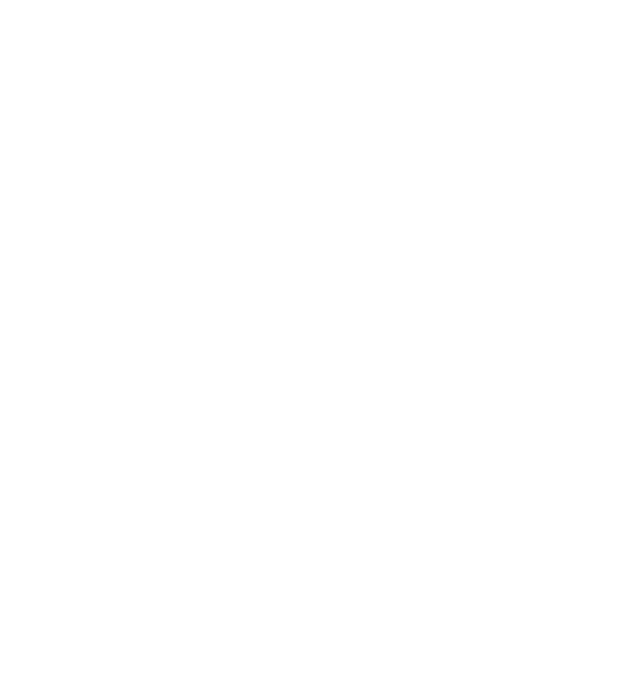
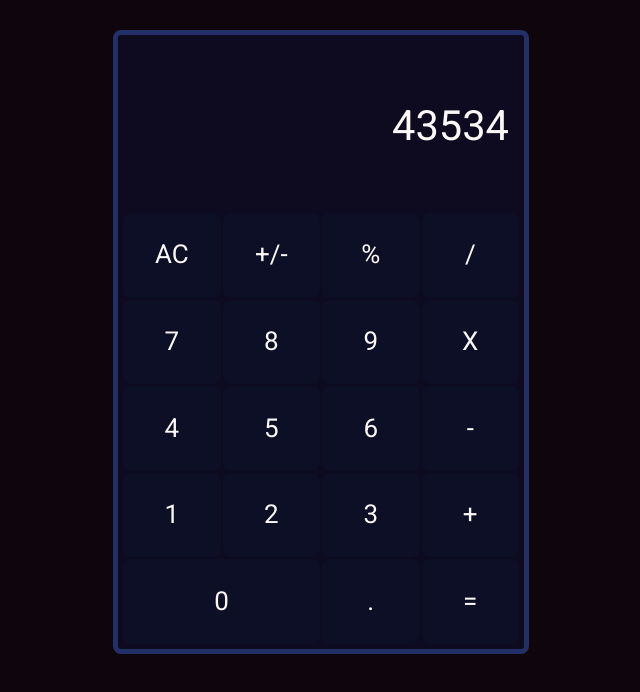
Before and after one commit to nyaremiy/js-calculator, a website: page index.html in a window 1280 px wide. Shown: the whole page, without its empty margins (319-959 px from the left). Drawn offline with Linux system fonts and the light colour scheme.

Commit message:
Wrote styles and html markup

```diff
--- a/css/style.css
+++ b/css/style.css
@@ -0,0 +1,154 @@
+* {
+  box-sizing: border-box;
+  padding: 0;
+  margin: 0;
+}
+
+:root {
+  --c-border-calc: #223067;
+  --index: calc(1vh + 1vw);
+  --c-bg-calc: #0e0a1f;
+  --c-btn: #0d0f26;
+  --c-bg: #0f050c;
+  --text: #fcf8f7;
+  --font: 'Roboto';
+  --b-radius: 8px;
+}
+
+body {
+  font-family: var(--font), sans-serif;
+  background-color: var(--c-bg);
+}
+
+.main-calcultor {
+  border: 5px solid var(--c-border-calc);
+  background-color: var(--c-bg-calc);
+  height: calc(var(--index) * 30);
+  border-radius: var(--b-radius);
+  width: calc(var(--index) * 20);
+  color: var(--text);
+  margin: 30px auto;
+  padding: 5px;
+}
+
+.main-calcultor__wrapper {
+  height: 100%;
+  width: 100%;
+  display: grid;
+  grid-template-columns: 1fr 1fr 1fr 1fr;
+  grid-template-rows: 1fr 1fr 1fr 1fr 1fr 1fr 1fr;
+  grid-auto-rows: 1fr;
+  gap: 2px 2px;
+  grid-auto-flow: column;
+  justify-items: center;
+  grid-template-areas:
+    'screen screen screen screen'
+    'screen screen screen screen'
+    'AC pm rate division'
+    'seven eight nine multiplication'
+    'four five six minus'
+    'one two three plus'
+    'zero zero dot equal';
+}
+
+.screen {
+  font-size: calc(var(--index) / 0.5);
+  background: transparent;
+  justify-content: end;
+  align-items: center;
+  grid-area: screen;
+  padding: 10px;
+  display: flex;
+  width: 100%;
+}
+
+.AC {
+  grid-area: AC;
+}
+
+.pm {
+  grid-area: pm;
+}
+
+.rate {
+  grid-area: rate;
+}
+
+.division {
+  grid-area: division;
+}
+
+.multiplication {
+  grid-area: multiplication;
+}
+
+.minus {
+  grid-area: minus;
+}
+
+.plus {
+  grid-area: plus;
+}
+
+.equal {
+  grid-area: equal;
+}
+
+.zero {
+  grid-area: zero;
+}
+
+.dot {
+  grid-area: dot;
+}
+
+.nine {
+  grid-area: nine;
+}
+
+.eight {
+  grid-area: eight;
+}
+
+.seven {
+  grid-area: seven;
+}
+
+.six {
+  grid-area: six;
+}
+
+.five {
+  grid-area: five;
+}
+
+.four {
+  grid-area: four;
+}
+
+.three {
+  grid-area: three;
+}
+
+.two {
+  grid-area: two;
+}
+
+.one {
+  grid-area: one;
+}
+
+.btn {
+  font-size: calc(var(--index) / 0.8);
+  background-color: var(--c-btn);
+  border-radius: var(--b-radius);
+  justify-content: center;
+  align-items: center;
+  cursor: pointer;
+  display: flex;
+  width: 100%;
+}
+
+.btn:active {
+  background-color: var(--c-border-calc);
+}
--- a/index.html
+++ b/index.html
@@ -5,8 +5,50 @@
     <meta http-equiv="X-UA-Compatible" content="IE=edge" />
     <meta name="viewport" content="width=device-width, initial-scale=1.0" />
     <title>JS-Calculator</title>
+
+    <!-- Normalize -->
+    <link rel="stylesheet" href="css/normalize.css" />
+
+    <!-- Fonts -->
+    <!-- Roboto -->
+    <link rel="preconnect" href="https://fonts.googleapis.com" />
+    <link rel="preconnect" href="https://fonts.gstatic.com" crossorigin />
+    <link
+      href="https://fonts.googleapis.com/css2?family=Roboto&display=swap"
+      rel="stylesheet"
+    />
+
+    <!-- Local styles -->
+    <link rel="stylesheet" href="css/style.css" />
   </head>
   <body>
-    <div class="app"></div>
+    <div class="app">
+      <div class="container">
+        <div class="main-calcultor">
+          <div class="main-calcultor__wrapper">
+            <div class="screen" id="js-screen">43534</div>
+            <div class="AC btn">AC</div>
+            <div class="pm btn">+/-</div>
+            <div class="rate btn">%</div>
+            <div class="division btn">/</div>
+            <div class="multiplication btn">X</div>
+            <div class="minus btn">-</div>
+            <div class="plus btn">+</div>
+            <div class="equal btn">=</div>
+            <div class="zero btn">0</div>
+            <div class="dot btn">.</div>
+            <div class="nine btn">9</div>
+            <div class="eight btn">8</div>
+            <div class="seven btn">7</div>
+            <div class="six btn">6</div>
+            <div class="five btn">5</div>
+            <div class="four btn">4</div>
+            <div class="three btn">3</div>
+            <div class="two btn">2</div>
+            <div class="one btn">1</div>
+          </div>
+        </div>
+      </div>
+    </div>
   </body>
 </html>
```
Also changed, not shown: css/normalize.css (added).
